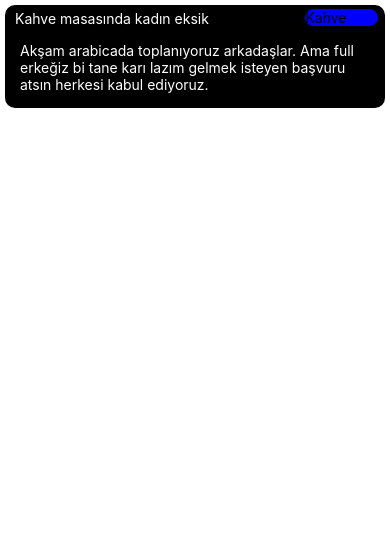
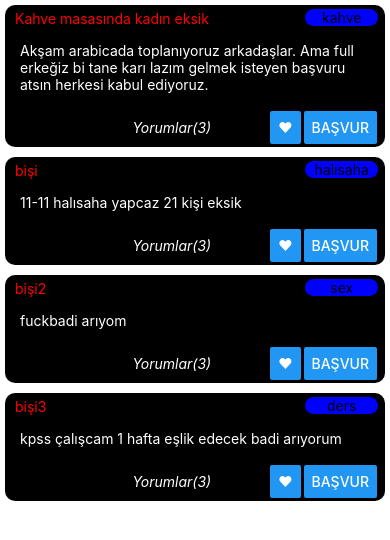
Before and after one commit to egospekos/React_Native_Design_Example, a React Native app: screen / in a window 390 px wide. Shown: the top 540 px of the page. Built offline with nearby package versions, Linux system fonts and the light colour scheme.

Commit message:
cardları listeye koymaca

```diff
--- a/App.js
+++ b/App.js
@@ -3,23 +3,100 @@ import {
   StyleSheet,
   Text,
   View,
+  Button,
+  ScrollView,
 } from 'react-native';
 
 
 
 const App = () => {
+  const [Events,setEvents] = useState([
+    {id:1,name:'Kahve masasında kadın eksik',startDate:'16-16-2016',endDate:'7-7-2017',description:'Akşam arabicada toplanıyoruz arkadaşlar. Ama full erkeğiz bi tane karı lazım gelmek isteyen başvuru atsın herkesi kabul ediyoruz.',userid:2,active:true,category:'kahve'},
+
+    {id:2,name:'bişi',startDate:'16-16-2016',endDate:'7-7-2017',description:'11-11 halısaha yapcaz 21 kişi eksik',userid:2,active:true,category:'halısaha'},
+
+    {id:3,name:'bişi2',startDate:'16-16-2016',endDate:'7-7-2017',description:'fuckbadi arıyom',userid:2,active:true,category:'sex'},
+
+    {id:4,name:'bişi3',startDate:'16-16-2016',endDate:'7-7-2017',description:'kpss çalışcam 1 hafta eşlik edecek badi arıyorum',userid:2,active:true,category:'ders'},
+  ])
+
+  const DATA=[
+    {
+      title:'bişi 1',
+      data:['item1-1','item1-2','item1-3','item1-4']
+    },
+    {
+      title:'bişi 2',
+      data:['item2-1','item2-2','item2-3','item2-4']
+    },
+    {
+      title:'bişi 3',
+      data:['item3-1','item3-2','item3-3','item3-4']
+    },
+    {
+      title:'bişi 4',
+      data:['item4-1','item4-2','item4-3','item4-4']
+    },
+  ]
 
   return (
     <View>
-      <View style={styles.card}>
+
+      <ScrollView style={styles.body}>
+        {
+          Events.map((event)=>{
+            return(
+              <View key={event.id}>
+                <View style={styles.card}>
+                  <View style={styles.cardHeader}>
+                    <Text style={styles.cardName}>{event.name}</Text>
+                    <View style={styles.cardCategory}>
+                      <Text>{event.category}</Text>
+                    </View>
+                  </View>
+                  <View style={styles.cardBody}>
+                    <Text style={styles.cardDesc}>{event.description}</Text>
+                  </View>
+                  <View style={styles.cardFooter}>
+                    <View>
+                      <Text style={styles.comments}>Yorumlar(3)</Text>
+                    </View>
+                    <View style={styles.favButton}>
+                      <Button title='♥'></Button>
+                    </View>
+                    <View style={styles.applyButton}>
+                      <Button title='Başvur'></Button>
+                    </View>
+                  </View>
+                </View>
+              </View>
+            )
+          })
+        }
+      </ScrollView>
+
+      {/* <View style={styles.card}>
         <View style={styles.cardHeader}>
           <Text style={styles.cardName}>Kahve masasında kadın eksik</Text>
-          <Text style={styles.cardCategory}>Kahve</Text>
+          <View style={styles.cardCategory}>
+            <Text>Kahve</Text>
+          </View>
         </View>
         <View style={styles.cardBody}>
           <Text style={styles.cardDesc}>Akşam arabicada toplanıyoruz arkadaşlar. Ama full erkeğiz bi tane karı lazım gelmek isteyen başvuru atsın herkesi kabul ediyoruz.</Text>
         </View>
-      </View>
+        <View style={styles.cardFooter}>
+          <View>
+            <Text style={styles.comments}>Yorumlar(3)</Text>
+          </View>
+          <View style={styles.favButton}>
+            <Button title='♥'></Button>
+          </View>
+          <View style={styles.applyButton}>
+            <Button title='Başvur'></Button>
+          </View>
+        </View>
+      </View> */}
     </View>
   );
 };
@@ -34,12 +111,14 @@ const styles = StyleSheet.create({
     alignItems:'center',
     justifyContent:'center',
     flexDirection:'row',
+
   },
   cardName:{
     paddingLeft:10,
     paddingTop:5,
     color: '#ffffff',
     flex:4,
+    color:'red',
   },
   cardCategory:{
     flex:1,
@@ -49,13 +128,33 @@ const styles = StyleSheet.create({
     borderRadius:10,
     marginRight:7,
     marginTop:3,
+    alignItems:'center',
+    justifyContent:'center',
   },
   cardBody:{
     padding:15,
   },
   cardDesc:{
     color:'white',
-  }
+  },
+  cardFooter:{
+    alignItems:'center',
+    justifyContent:'flex-end',
+    flexDirection:'row',
+    margin:3,
+  },
+  favButton:{
+    marginRight:3,
+  },
+  applyButton:{
+    marginRight:5,
+  },
+  comments:{
+    position:'relative',
+    right:'75%',
+    fontStyle:'italic',
+    color:'white',
+  },
 });
 
 export default App;
--- a/package.json
+++ b/package.json
@@ -10,6 +10,7 @@
     "lint": "eslint ."
   },
   "dependencies": {
+    "axios": "^0.26.1",
     "react": "17.0.2",
     "react-native": "0.67.4"
   },
```
Also changed, not shown: 1 other file (tests, documents, lock files or other folders).
